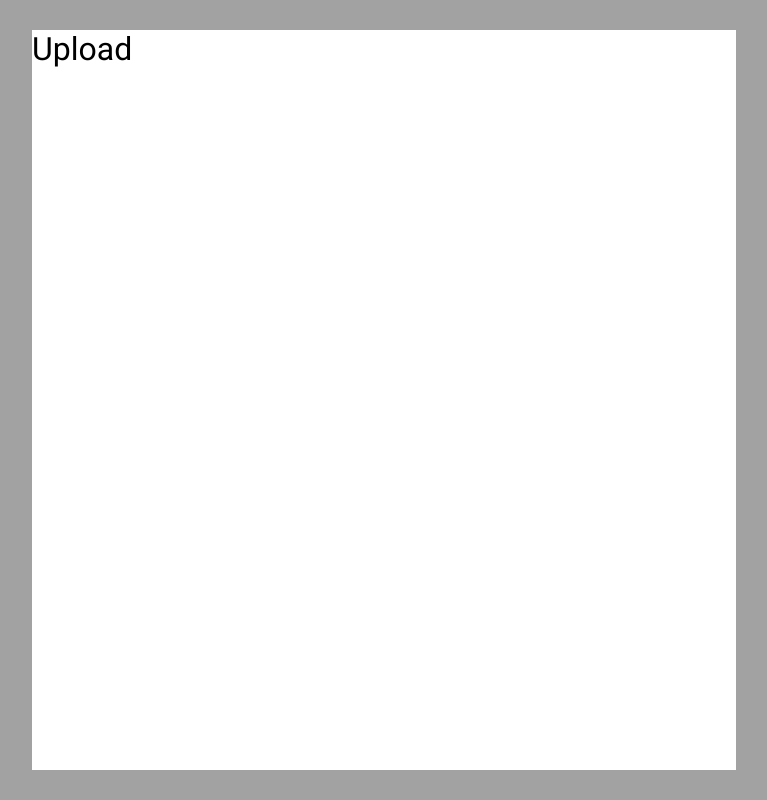
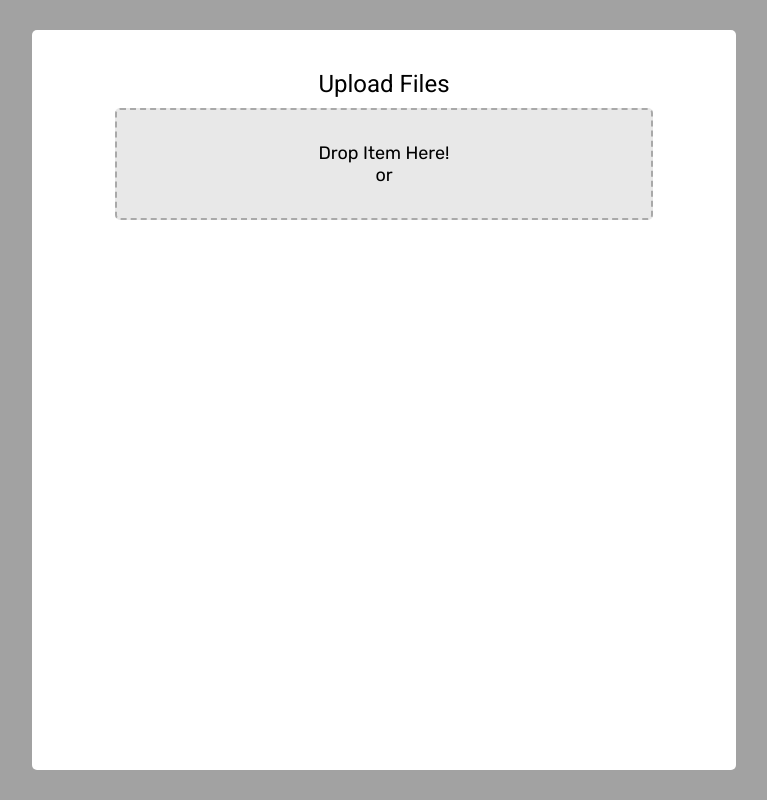
Before and after one commit to kuamidesgithubNE/Project, a React (Vite) app: page /modal in a window 1280 px wide. Shown: the whole page, without its empty margins (256-1023 px from the left). Built offline with nearby package versions, Linux system fonts and the light colour scheme; a web font is replaced by a local one.

Commit message:
update @ 7/05/24

```diff
--- a/src/App.css
+++ b/src/App.css
@@ -206,4 +206,34 @@ h5 {
   justify-content: center;
   position: relative;
   margin: 30px auto;
+  display: flex;
+  border-radius: 5px;
 }
+.modal-content .form {
+  flex-basis: 85%;
+  align-self: first baseline;
+  margin: 30px;
+}
+.modal-content .form h2 {
+  text-align: center;
+}
+.file-upload-container {
+  display: flex;
+  align-items: center;
+  width: 90%;
+  margin: auto;
+}
+.custom-file-upload {
+  background-color: #e8e8e8;
+  border: 2px dashed darkgray;
+  border-radius: 5px;
+  cursor: pointer;
+  flex-grow: 1;
+  text-align: center;
+  padding: 2rem 0;
+  font-size: 18px;
+  display: block;
+}
+.custom-file-upload input[type="file"] {
+  display: none;
+}
--- a/src/pages/addproject/modal.jsx
+++ b/src/pages/addproject/modal.jsx
@@ -1,8 +1,41 @@
+import { useState } from "react";
 const Modal = () => {
+  const [selectedFile, setSelectedFile] = useState(null);
+
+  const handleFileUpload = (event) => {
+    const file = event.target.files[0];
+    setSelectedFile(file);
+  };
+  const handleDrop = (event) => {
+    event.preventDefault();
+    const file = event.dataTransfer.files[0];
+    setSelectedFile(file);
+  };
+
   return (
     <div className="modal">
       <div className="modal-content">
-        <h1>Upload</h1>
+        <div className="form">
+          <h2>Upload Files </h2>
+          <div className="file-upload-container">
+            {/* File input with custom placeholder */}
+            <label
+              className="custom-file-upload"
+              onDrop={handleDrop}
+              onDragOver={(event) => event.preventDefault()}
+            >
+              <input
+                id="file-upload"
+                type="file"
+                accept=".pdf,.docx"
+                onChange={handleFileUpload}
+              />
+              {selectedFile ? selectedFile.name : "Drop Item Here!"}
+              <p>or</p>
+
+            </label>
+          </div>
+        </div>
       </div>
     </div>
   );
```
